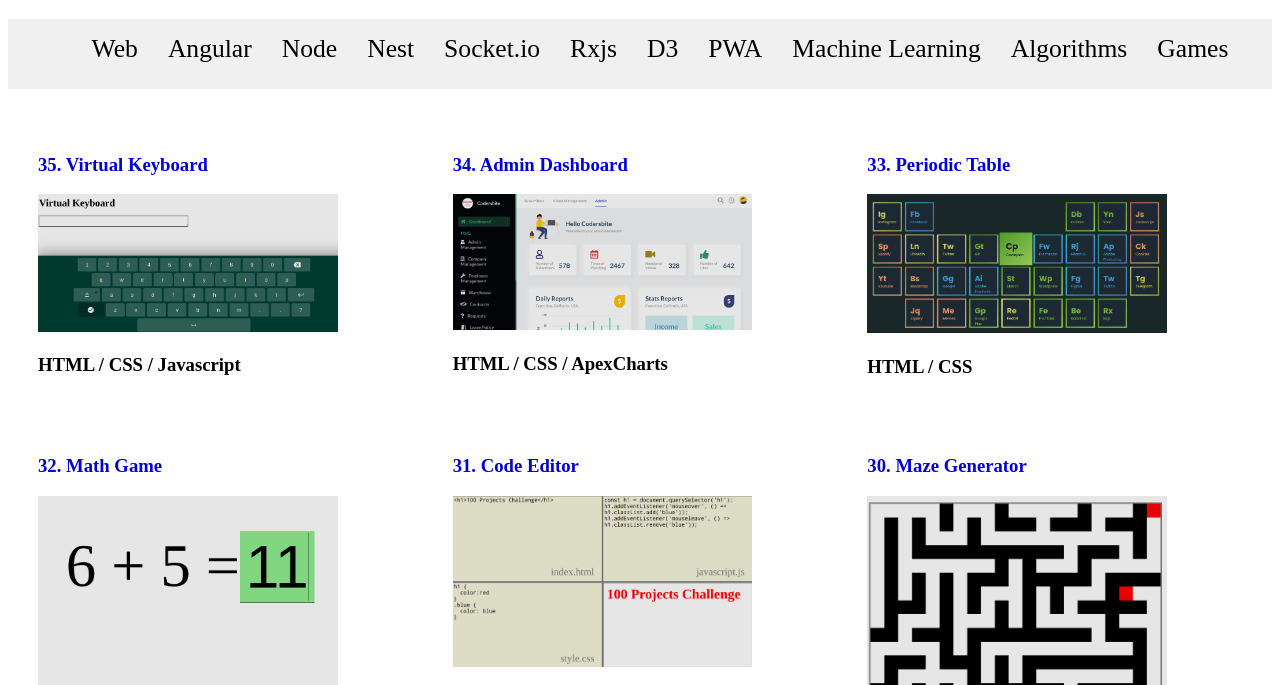
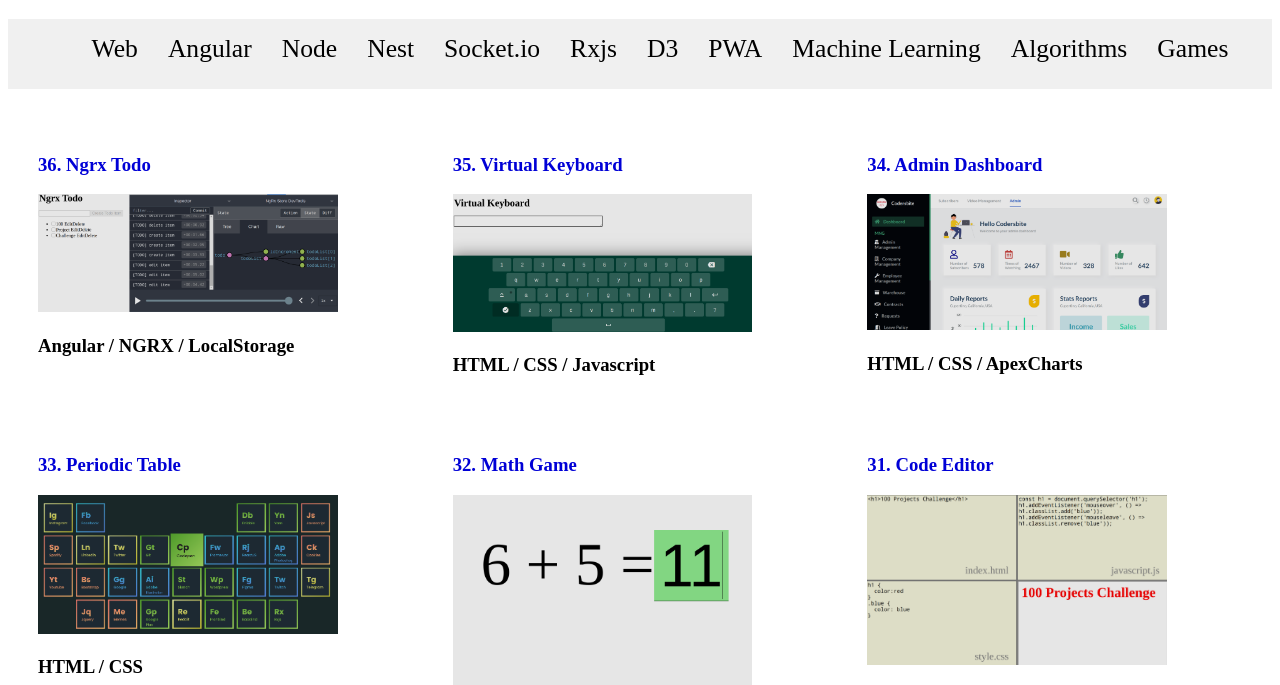
Before and after one commit to iromashko/vanilla-projects, a plain HTML site: page index.html in a window 1280 px wide. Shown: the part 101-786 px from the top of the page. Drawn offline with Linux system fonts and the light colour scheme.

Commit message:
add ngrx todo

```diff
--- a/index.html
+++ b/index.html
@@ -107,6 +107,14 @@
     <!-- RxJS. Episode 1: Tic Tac Toe -->
 
     <main>
+      <div class="project">
+        <a target="_blank" href="https://ng-todo-gilt.vercel.app/">
+          <h3>36. Ngrx Todo</h3>
+          <img src="/_img_previews/ngrx-todo.png" alt="todo-ngrx" />
+        </a>
+        <h3>Angular / NGRX / LocalStorage</h3>
+      </div>
+
       <div class="project">
         <a target="_blank" href="virtual-keyboard">
           <h3>35. Virtual Keyboard</h3>
```
Also changed, not shown: _img_previews/ngrx-todo.png (added).
